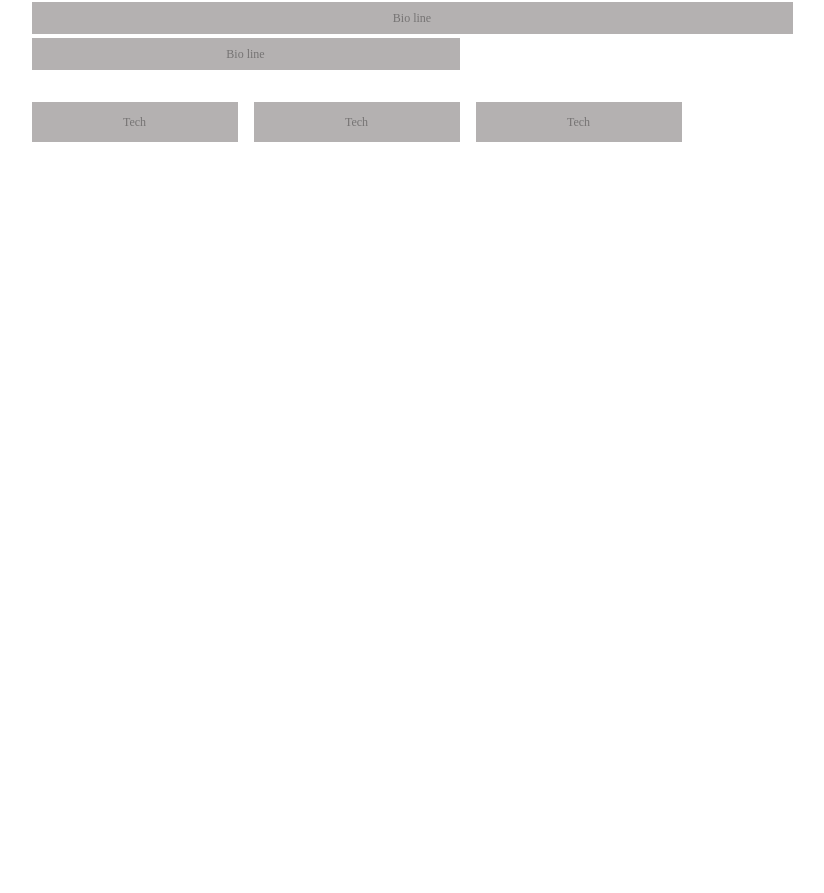
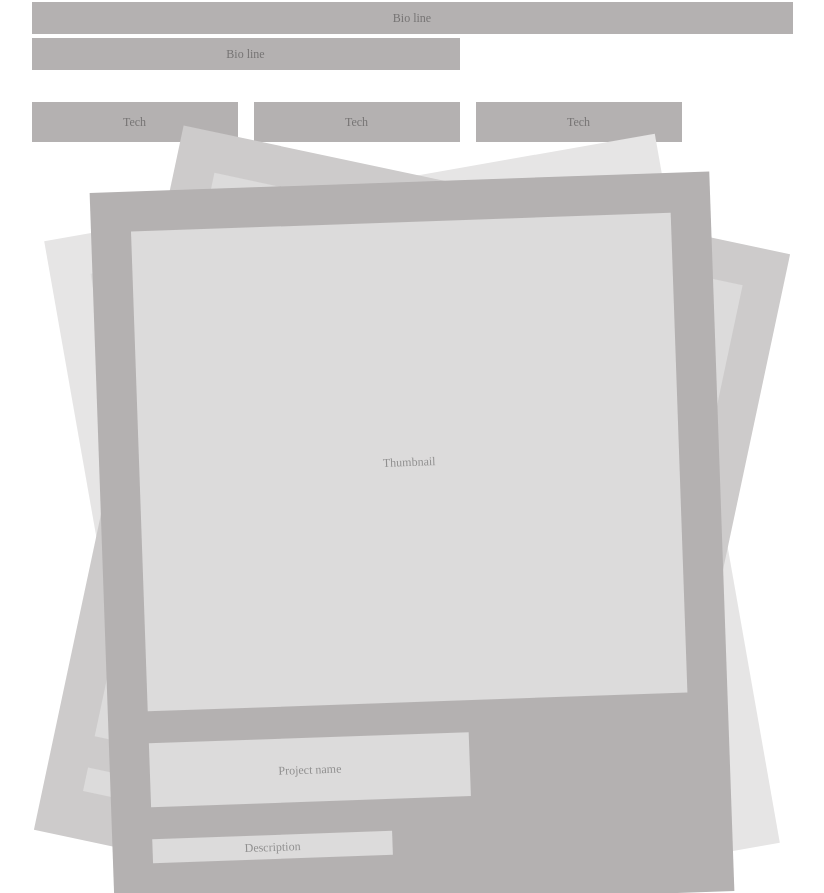
Before and after one commit to dev-gaitano/eugene-gaitano, a React (Vite) app in the folder frontend/: page / in a window 1280 px wide. Shown: the part 1826-2719 px from the top of the page, without its empty margins (228-1052 px from the left). Before the commit the page ends 1968 px from the top, so only its background shows below. Built offline with nearby package versions, Linux system fonts and the light colour scheme.

Commit message:
feat(Projects): add stacked project cards placeholder
- Add Projects: three overlapping, rotated placeholder cards
  (thumbnail, name, description) absolutely positioned and
  centered in the section
- Wire Projects into Home after About

```diff
--- a/frontend/src/components/Projects/Projects.css
+++ b/frontend/src/components/Projects/Projects.css
@@ -0,0 +1,59 @@
+.projects {
+  position: relative;
+  justify-content: center;
+}
+
+.project-card {
+  background: var(--gray-mid);
+  position: absolute;
+  width: 620px;
+  max-width: 90%;
+  height: 720px;
+  padding: 40px;
+  display: flex;
+  flex-direction: column;
+  gap: 32px;
+}
+
+.project-thumbnail {
+  background: var(--gray-light);
+  height: 480px;
+  width: 100%;
+}
+
+.project-name {
+  background: var(--gray-light);
+  height: 64px;
+  width: 320px;
+  max-width: 100%;
+}
+
+.project-description {
+  background: var(--gray-light);
+  height: 24px;
+  width: 240px;
+  max-width: 100%;
+}
+
+.card-a {
+  background: var(--gray-light-3);
+  top: 50%;
+  left: 50%;
+  transform: translate(-50%, -50%) rotate(-10deg);
+  z-index: 1;
+}
+
+.card-b {
+  background: var(--gray-light-2);
+  top: 50%;
+  left: 50%;
+  transform: translate(-50%, -50%) rotate(12deg);
+  z-index: 2;
+}
+
+.card-c {
+  top: 50%;
+  left: 50%;
+  transform: translate(-50%, -50%) rotate(-2deg);
+  z-index: 3;
+}
--- a/frontend/src/components/Projects/Projects.tsx
+++ b/frontend/src/components/Projects/Projects.tsx
@@ -1,7 +1,27 @@
 import "./Projects.css";
 
 function Projects() {
-  return <></>;
+  return (
+    <>
+      <section id="projects" className="section projects">
+        <article className="project-card card-a">
+          <div className="placeholder project-thumbnail">Thumbnail</div>
+          <div className="placeholder project-name">Project name</div>
+          <div className="placeholder project-description">Description</div>
+        </article>
+        <article className="project-card card-b">
+          <div className="placeholder project-thumbnail">Thumbnail</div>
+          <div className="placeholder project-name">Project name</div>
+          <div className="placeholder project-description">Description</div>
+        </article>
+        <article className="project-card card-c">
+          <div className="placeholder project-thumbnail">Thumbnail</div>
+          <div className="placeholder project-name">Project name</div>
+          <div className="placeholder project-description">Description</div>
+        </article>
+      </section>
+    </>
+  );
 }
 
 export default Projects;
--- a/frontend/src/pages/Home.tsx
+++ b/frontend/src/pages/Home.tsx
@@ -1,6 +1,7 @@
 import About from "../components/About/About";
 import Hero from "../components/Hero/Hero";
 import Navbar from "../components/Navbar/Navbar";
+import Projects from "../components/Projects/Projects";
 import ScrollIndicator from "../components/ScrollIndicator/ScrollIndicator";
 
 function Home() {
@@ -10,6 +11,7 @@ function Home() {
       <main>
         <Hero />
         <About />
+        <Projects />
       </main>
       <ScrollIndicator />
     </>
```
